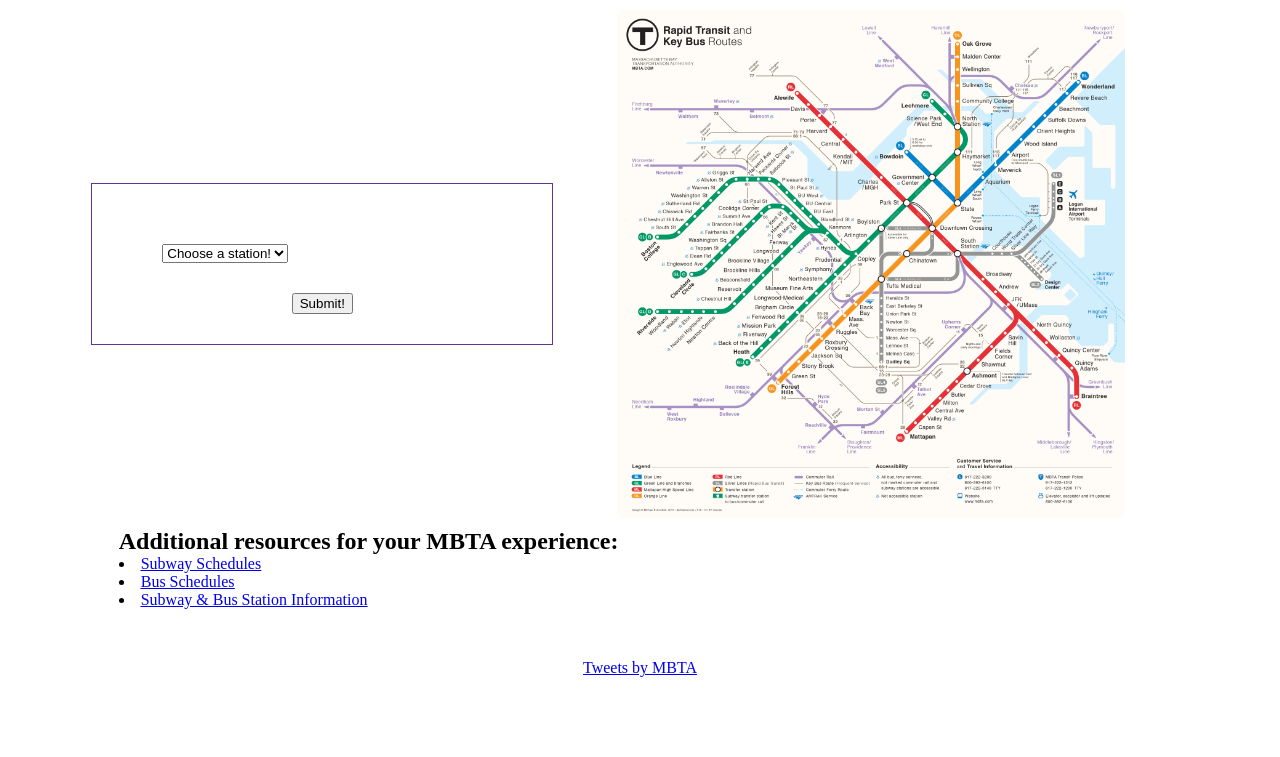
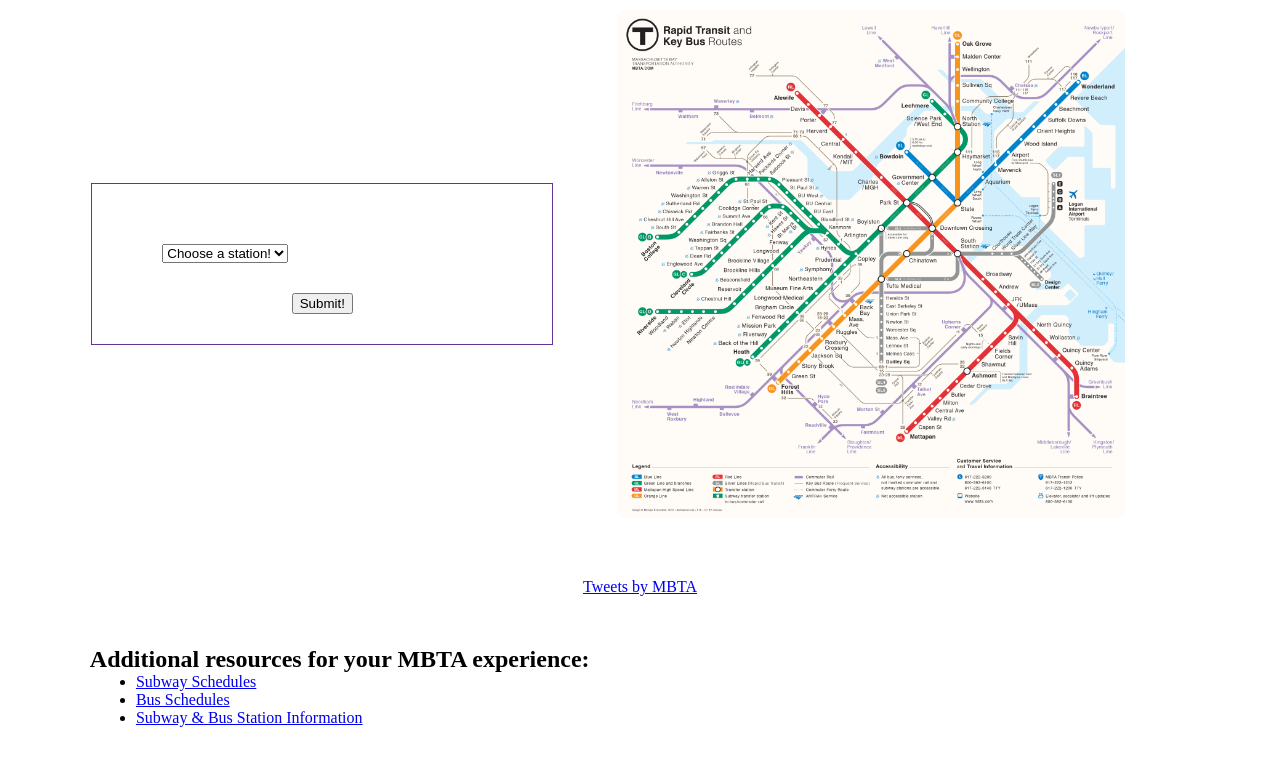
Before and after one commit to jessicamyee/MBTA-Subway-Arrival-Predictor, a plain HTML site: page index.html in a window 1280 px wide. Shown: the part 400-1157 px from the top of the page. Before the commit the page ends 1127 px from the top, so only its background shows below. Drawn offline with nearby package versions, Linux system fonts and the light colour scheme; no server answers.

Commit message:
reformat Resources section

```diff
--- a/index.html
+++ b/index.html
@@ -37,29 +37,20 @@
   </section>
 
 
-
-
-
-
-
-
-
-  <section class="resource-list">
-    <h2>Additional resources for your MBTA experience:</h2>
-    <u>
-      <li><a href="https://www.mbta.com/schedules/subway">Subway Schedules</a></li>
-      <li><a href="https://www.mbta.com/schedules/bus">Bus Schedules</a></li>
-      <li><a href="https://www.mbta.com/stops/subway">Subway & Bus Station Information</a></li>
-
-    </u>
-  </section>
-
   <section class="twitter-feed">
     <a class="twitter-timeline" data-width="400" data-height="600"
       href="https://twitter.com/MBTA?ref_src=twsrc%5Etfw">Tweets by MBTA</a>
     <script async src="https://platform.twitter.com/widgets.js" charset="utf-8"></script>
   </section>
 
+  <section class="resource-list">
+    <h2>Additional resources for your MBTA experience:</h2>
+    <ul>
+      <li><a href="https://www.mbta.com/schedules/subway">Subway Schedules</a></li>
+      <li><a href="https://www.mbta.com/schedules/bus">Bus Schedules</a></li>
+      <li><a href="https://www.mbta.com/stops/subway">Subway & Bus Station Information</a></li>
+    </ul>
+  </section>
 
 
   <footer>
--- a/style.css
+++ b/style.css
@@ -72,3 +72,7 @@ img {
   display: flex;
   justify-content: center;
 }
+
+.resource-list{
+  margin: 30px 0px;
+}
```
